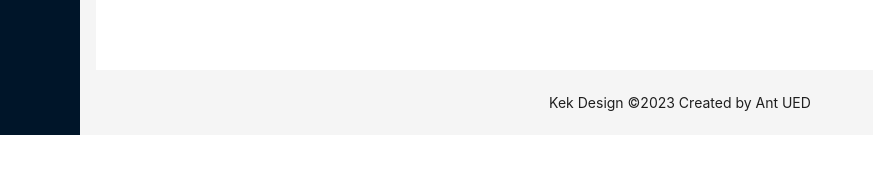
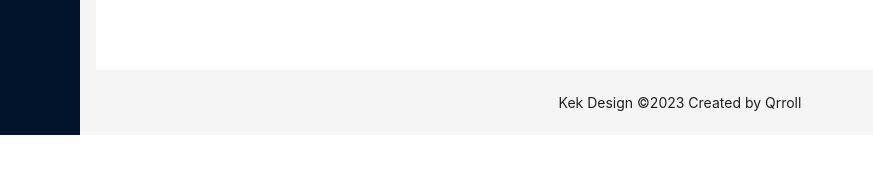
Before and after one commit to Qrroll/tweb, a React (Vite) app in the folder tweb/: page / in a window 1280 px wide. Shown: the part 378-552 px from the top of the page, without its empty margins (0-873 px from the left). Built offline with nearby package versions, Linux system fonts and the light colour scheme.

Commit message:
add/layout/FooterCustom

```diff
--- a/tweb/src/App.tsx
+++ b/tweb/src/App.tsx
@@ -1,15 +1,8 @@
 import React, { useState } from 'react';
-import {
-    MenuFoldOutlined,
-    MenuUnfoldOutlined,
-    UploadOutlined,
-    UserOutlined,
-    VideoCameraOutlined,
-} from '@ant-design/icons';
 import { Layout, theme } from 'antd';
 import {SideBarCustom} from "./layout/SideBarCustom/SideBarCustom";
 import {HeaderCustom} from "./layout/HeaderCustom/HeaderCustom";
-import {Footer} from "antd/lib/layout/layout";
+import {FooterCustom} from "./layout/FooterCustom/FooterCustom";
 
 const { Content } = Layout;
 
@@ -21,21 +14,23 @@ const App: React.FC = () => {
 
     const [sideBarIsOpen, setSideBarOpen] = useState(true);
 
-
     return (
         <Layout>
+
             <SideBarCustom sideBarIsOpen={sideBarIsOpen} setSideBarOpen={setSideBarOpen}/>
 
             <Layout className="site-layout">
+
                 <HeaderCustom sideBarIsOpen={sideBarIsOpen} setSideBarOpen={setSideBarOpen}/>
-
 
                 <Content style={{ margin: '24px 16px 0' }}>
                     <div style={{ padding: 24, minHeight: 360, background: colorBgContainer }}>content</div>
                 </Content>
 
-                <Footer style={{ textAlign: 'center' }}>Kek Design ©2023 Created by Ant UED</Footer>
+                <FooterCustom />
+
             </Layout>
+
         </Layout>
     );
 };
--- /dev/null
+++ b/tweb/src/layout/FooterCustom/FooterCustom.tsx
@@ -0,0 +1,12 @@
+import {Layout} from "antd";
+import React from "react";
+
+const { Footer } = Layout;
+export const FooterCustom = () => {
+
+    return (
+        <Footer style={{ textAlign: 'center' }}>
+            Kek Design ©2023 Created by Qrroll
+        </Footer>
+    )
+}
```
